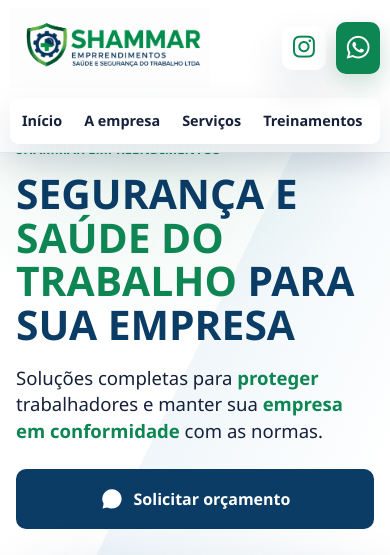
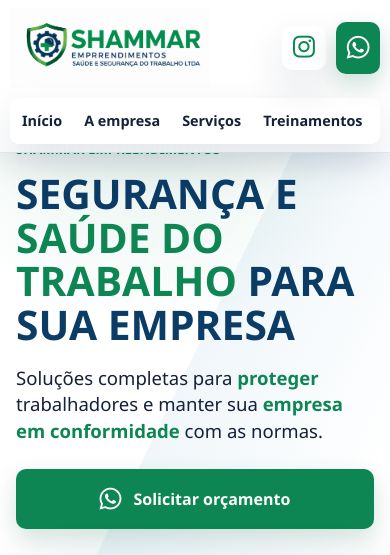
Before and after one commit to Weberth-Silva/SIte-shammar-original, a plain HTML site: page index.html in a window 390 px wide. Shown: the top 555 px of the page. Drawn offline with Linux system fonts and the light colour scheme; grey boxes are pictures that could not be loaded.

Commit message:
index.html e styles.css 2026/11/16
Botão do WhatsApp do header, e responsividade para página nr06 no mobile.

```diff
--- a/index.html
+++ b/index.html
@@ -64,8 +64,6 @@
     <i class="fa-brands fa-whatsapp" aria-hidden="true"></i>
 </a>
 
-
-
       </nav>
 
       <section class="hero" aria-labelledby="hero-title">
@@ -75,16 +73,12 @@
           <p class="hero-text">
             Soluções completas para <strong class="h1strong">proteger</strong> trabalhadores e manter sua <strong class="h1strong">empresa em conformidade</strong> com as normas.
           </p>
-          <div class="hero-actions">
-            <a class="primary-action" data-whatsapp href="#">
-              <span class="button-icon">
-                <svg viewBox="0 0 24 24" aria-hidden="true">
-                  <path d="M12 2.2a9.7 9.7 0 0 0-8.36 14.62L2.5 21.5l4.8-1.1A9.68 9.68 0 1 0 12 2.2Zm-3.06 5.7c-.18 0-.46.06-.7.34-.25.28-.94.92-.94 2.24 0 1.32.96 2.6 1.1 2.78.13.18 1.9 2.9 4.61 4.07.64.28 1.15.44 1.54.56.65.2 1.24.17 1.7.1.52-.08 1.6-.65 1.82-1.28.23-.63.23-1.17.16-1.28-.07-.12-.25-.18-.52-.31-.27-.14-1.6-.8-1.85-.88-.25-.1-.43-.14-.61.13-.18.27-.7.88-.86 1.06-.16.18-.32.2-.59.07-.27-.14-1.13-.42-2.15-1.33-.8-.72-1.34-1.6-1.5-1.87-.15-.27-.01-.42.12-.55.12-.12.27-.32.4-.47.14-.16.18-.27.27-.45.1-.18.05-.34-.02-.48-.07-.13-.6-1.45-.83-1.98-.22-.52-.44-.45-.61-.46h-.54Z" />
-                </svg>
-              </span>
-              Solicitar orçamento
-            </a>
-          </div>
+         <div class="hero-actions">
+    <a class="primary-action" data-whatsapp href="#">
+        <i class="fa-brands fa-whatsapp" aria-hidden="true"></i>
+        Solicitar orçamento
+    </a>
+</div>
         </div>
 
         <figure class="hero-media">
--- a/styles.css
+++ b/styles.css
@@ -2621,3 +2621,65 @@ h2::first-letter {
     }
 
 }
+
+
+/* =========================================
+   BOTÃO WHATSAPP — HERO PRINCIPAL
+========================================= */
+
+.hero-actions .primary-action {
+    display: inline-flex;
+    align-items: center;
+    justify-content: center;
+    gap: 12px;
+
+    min-height: 60px;
+    padding: 0 28px;
+
+    background: var(--green);
+    color: #ffffff;
+
+    border: none;
+    border-radius: 10px;
+
+    font-size: clamp(1rem, 1.2vw, 1.15rem);
+    font-weight: 700;
+    text-decoration: none;
+
+    transition:
+        background .25s ease,
+        transform .25s ease,
+        box-shadow .25s ease;
+
+    box-shadow: 0 10px 24px rgba(8, 102, 63, .18);
+}
+
+/* ÍCONE WHATSAPP */
+
+.hero-actions .primary-action i {
+    display: inline-flex;
+    align-items: center;
+    justify-content: center;
+
+    font-size: 25px;
+    line-height: 1;
+}
+
+/* EFEITO HOVER */
+
+.hero-actions .primary-action:hover,
+.hero-actions .primary-action:focus-visible {
+    background: var(--green-dark);
+    color: #ffffff;
+    transform: translateY(-3px);
+    box-shadow: 0 14px 28px rgba(8, 102, 63, .25);
+}
+
+/* MOBILE */
+
+@media (max-width: 720px) {
+    .hero-actions .primary-action {
+        width: 100%;
+        justify-content: center;
+    }
+}
```
